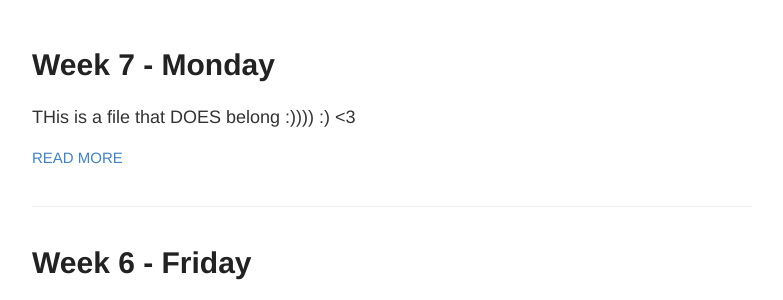
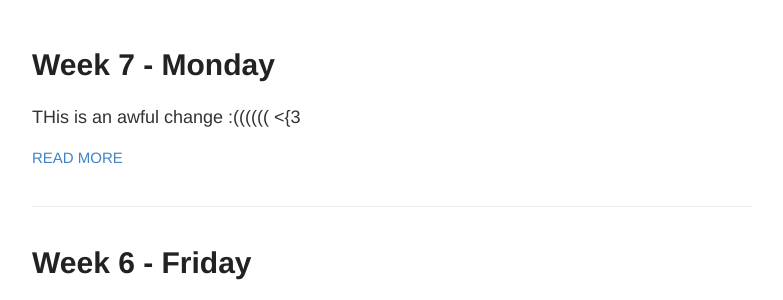
Before and after one commit to zvakanaka/internship_2016_zvakanaka.github.io, a Jekyll site: the page built from index.html, in a window 1280 px wide and 900 px high. Shown: the part 122-422 px from the top of the window, without its empty margins (248-1031 px from the left). Built offline with Jekyll 4.4.1, drawn with Linux system fonts in a browser that asks for light colours.

Commit message:
Awful change test

```diff
--- a/_posts/2016-6-6-Week-7-Monday.md
+++ b/_posts/2016-6-6-Week-7-Monday.md
@@ -2,5 +2,6 @@
 layout: post
 title: Week 7 - Monday
 ---
-THis is a file that DOES belong
-:)))) :) <3
+THis is an awful change
+:((((((
+  <{3
```
